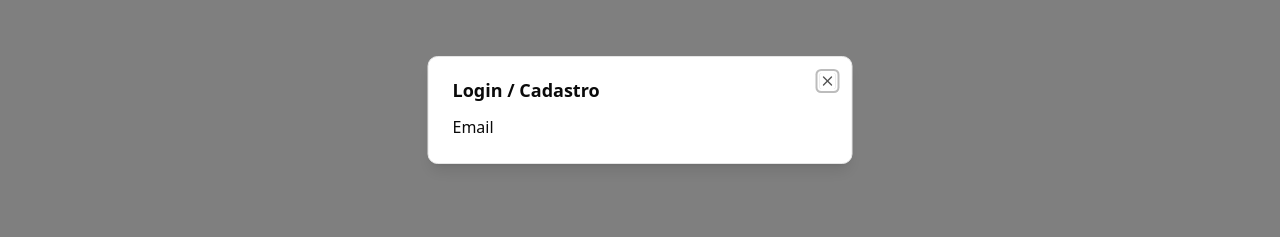
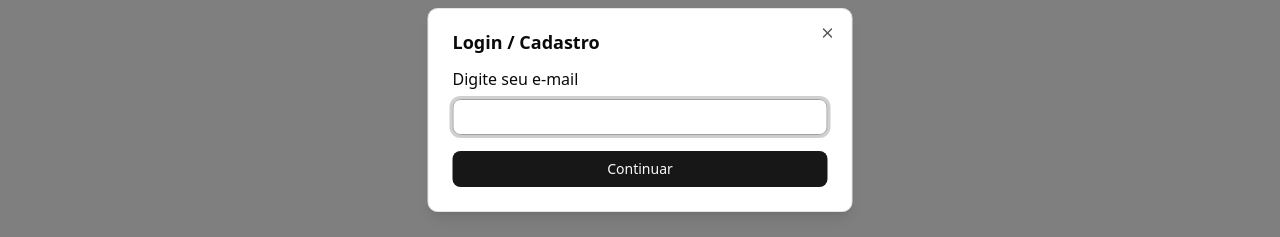
Before and after one commit to silvapedrodev/pizza-project, a Next.js app: page / in a window 1280 px wide. Both pictures are taken after a click on the button "Login / Cadastro". Shown: the part 290-527 px from the top of the page. Built offline with nearby package versions, Linux system fonts and the light colour scheme; no server answers; the database is empty.

Commit message:
feat: add email validation step to login flow

```diff
--- a/package.json
+++ b/package.json
@@ -24,6 +24,7 @@
     "tailwind-merge": "^3.4.0",
     "uuid": "^13.0.0",
     "vaul": "^1.1.2",
+    "zod": "^4.2.1",
     "zustand": "^5.0.9"
   },
   "devDependencies": {
--- /dev/null
+++ b/src/components/layout/custom-input.tsx
@@ -0,0 +1,23 @@
+import { ComponentProps } from "react"
+import { Input } from "../ui/input"
+import { checkFieldError } from "@/lib/utils"
+
+type Props = ComponentProps<'input'> & {
+  name: string
+  errors: any
+}
+export const CustomInput = (props: Props) => {
+  const error = checkFieldError(props.name, props.errors)
+
+  return (
+    <>
+      <Input
+        {...props}
+        className={`${error ? 'border border-red-800' : ''}`}
+      />
+      {error &&
+        <div className="mt-1 text-sm text-red-800">{error}</div>
+      }
+    </>
+  )
+}
--- a/src/components/login-area/login-area-dialog.tsx
+++ b/src/components/login-area/login-area-dialog.tsx
@@ -5,6 +5,7 @@ import { Dialog, DialogContent, DialogHeader, DialogTitle } from "../ui/dialog"
 import { useState } from "react"
 import { Button } from "../ui/button"
 import { ArrowLeft } from "lucide-react"
+import { LoginAreaStepEmail } from "./login-area-step-email"
 
 type Steps = "EMAIL" | "SIGNUP" | "SIGNIN"
 
@@ -12,6 +13,16 @@ export const LoginAreaDialog = () => {
   const auth = useAuth()
 
   const [step, setStep] = useState<Steps>("EMAIL")
+  const [emailField, setEmailField] = useState('')
+
+  const handleStepEmail = (hasEmail: boolean, email: string) => {
+    setEmailField(email)
+    if (hasEmail) {
+      setStep('SIGNIN')
+    } else {
+      setStep("SIGNUP")
+    }
+  }
 
   return (
     <Dialog
@@ -39,7 +50,9 @@ export const LoginAreaDialog = () => {
 
         <div className="flex flex-col gap-4">
           {step === 'EMAIL' &&
-            <div>Email</div>
+            <LoginAreaStepEmail
+              onValidade={handleStepEmail}
+            />
           }
           {step === 'SIGNIN' &&
             <div>Login</div>
--- /dev/null
+++ b/src/components/login-area/login-area-step-email.tsx
@@ -0,0 +1,71 @@
+"use client"
+
+import { useState } from "react"
+import { CustomInput } from "../layout/custom-input"
+import { Button } from "../ui/button"
+import { email, z } from 'zod'
+import { api } from "@/lib/axios"
+
+const schema = z.object({
+  email: z.email('E-mail inválido')
+})
+
+type Props = {
+  onValidade: (hasEmail: boolean, email: string) => void
+}
+
+export const LoginAreaStepEmail = ({ onValidade }: Props) => {
+  const [loading, setLoading] = useState(false)
+  const [errors, setErrors] = useState<any>(null)
+  const [emailField, setEmailField] = useState('')
+
+  const handleButton = async () => {
+    setErrors(null)
+    const validData = schema.safeParse({
+      email: emailField
+    })
+    if (!validData.success) {
+      const tree = z.treeifyError(validData.error);
+      setErrors({
+        email: tree.properties?.email?.errors ?? [],
+      });
+      return false;
+    }
+
+    try {
+      setLoading(true)
+      const emailReq = await api.post('/auth/validate_email', {
+        email: validData.data.email
+      })
+      setLoading(false)
+
+      onValidade(
+        emailReq.data.exists ? true : false,
+        validData.data.email
+      )
+    } catch (err) {
+      setLoading(false)
+    }
+  }
+
+  return (
+    <>
+      <div>
+        <p className="mb-2">Digite seu e-mail</p>
+        <CustomInput
+          name='email'
+          errors={errors}
+          disabled={loading}
+          type="email"
+          value={emailField}
+          onChange={e => setEmailField(e.target.value)}
+        />
+      </div>
+
+      <Button
+        disabled={loading}
+        onClick={handleButton}
+      >Continuar</Button>
+    </>
+  )
+}
--- a/src/lib/utils.ts
+++ b/src/lib/utils.ts
@@ -15,3 +15,9 @@ export const decimalToMoney = (price: string | number | Prisma.Decimal) => {
       maximumFractionDigits: 2,
     })
 }
+
+export const checkFieldError = (fieldName: string, errors: any) => {
+  if (errors === null) return false
+  if (!errors[fieldName]) return false
+  return errors[fieldName][0]
+}
```
Also changed, not shown: 1 other file (tests, documents, lock files or other folders).
